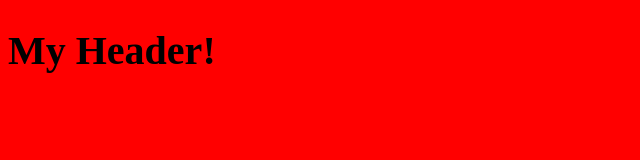
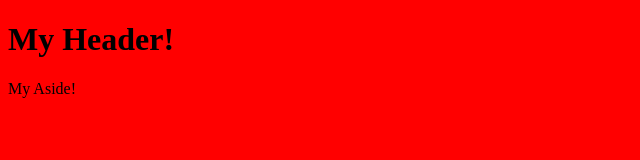
Before and after one commit to adapok123/test-repo, a plain HTML site: page index.html in a window 1280 px wide. Shown: the whole page, without its empty margins (0-640 px from the left). Drawn offline with Linux system fonts and the light colour scheme.

Commit message:
Create aside
* Create aside in index.html
* Change font size

```diff
--- a/css/style.css
+++ b/css/style.css
@@ -1,4 +1,4 @@
 body{
-    font-size: 20px;
+    font-size: 16px;
     background-color: red;
 }
--- a/index.html
+++ b/index.html
@@ -1,14 +1,18 @@
 <!DOCTYPE html>
 <html lang="en">
+
 <head>
     <meta charset="UTF-8">
     <meta name="viewport" content="width=device-width, initial-scale=1.0">
     <title>Test GitHab!</title>
     <link rel="stylesheet" href="/css/style.css">
 </head>
+
 <body>
     <header>
         <h1>My Header!</h1>
     </header>
+    <aside>My Aside!</aside>
 </body>
+
 </html>
```
